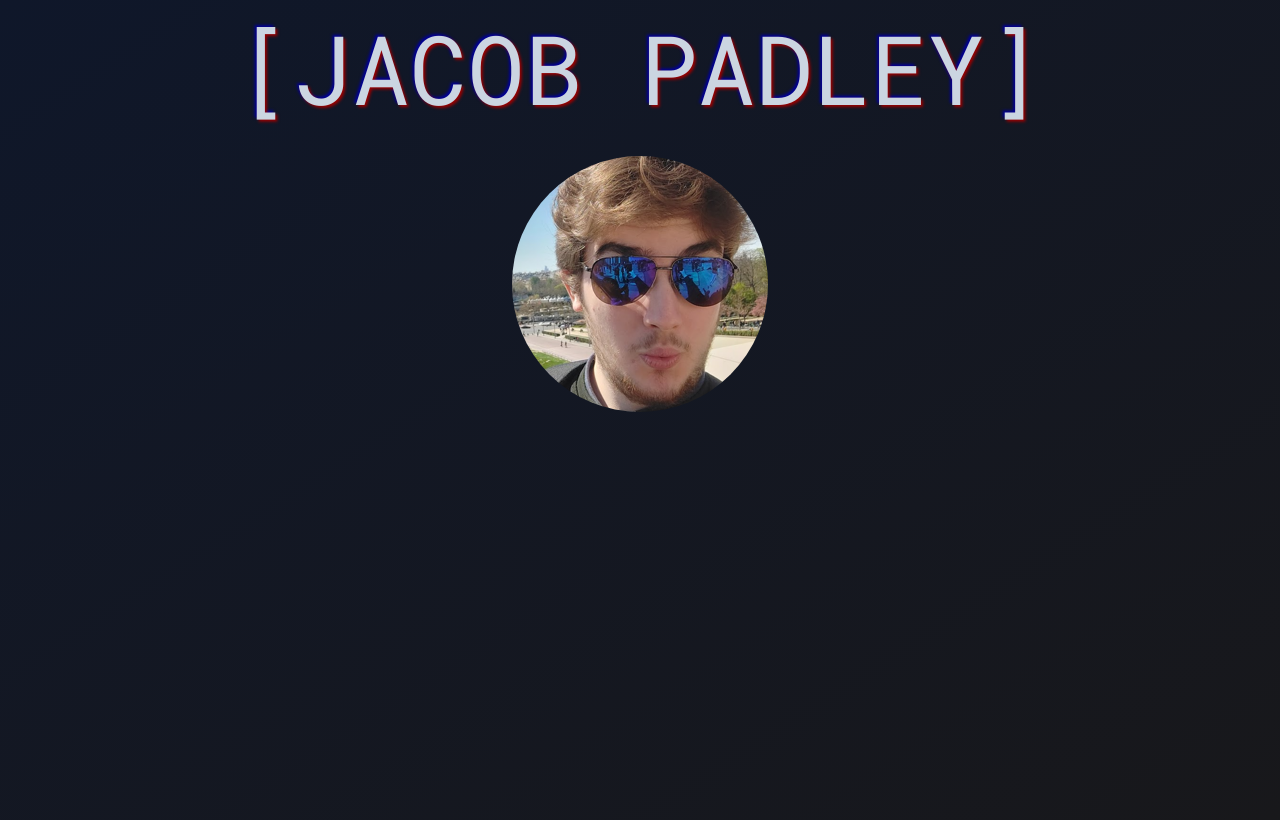
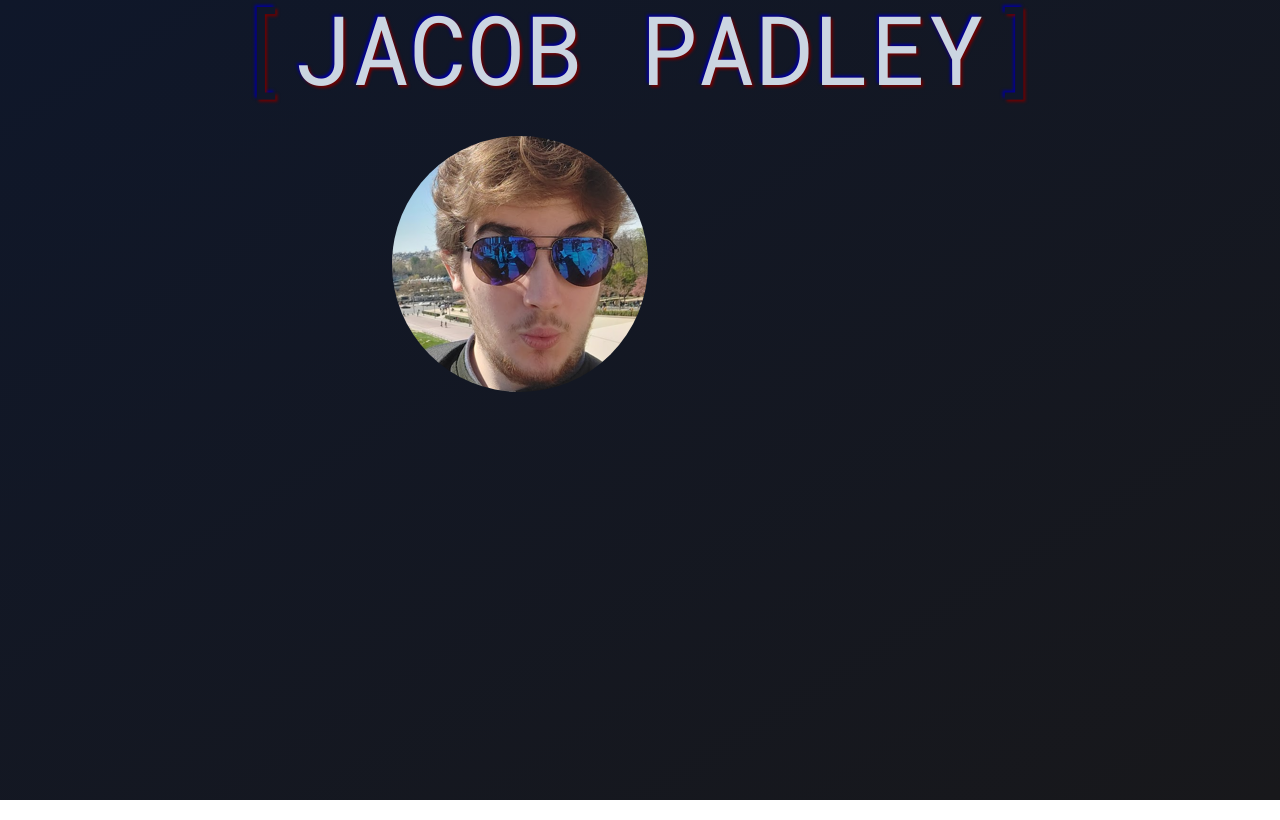
Before and after one commit to JPadley18/jpadley.com, a Next.js app: page / in a window 1280 px wide. Built offline with nearby package versions, Linux system fonts and the light colour scheme.

Commit message:
Make square brackets darker in title

```diff
--- a/components/about-me-card.tsx
+++ b/components/about-me-card.tsx
@@ -2,8 +2,15 @@ import Image from "next/image"
 
 export default function AboutMeCard() {
     return (
-        <div className="flex items-center justify-center mt-10">
-            <Image alt="Photo of myself" src="/me.png" width="256" height="256" className="rounded-full" />
+        <div className="flex items-center justify-center">
+            <div className="flex min-w-max max-w-lg mt-10">
+                <Image alt="Photo of myself" src="/me.png" width="256" height="256" className="rounded-full" />
+                <div className="pl-60">
+                    <p className="text-right max-w-sm">
+
+                    </p>
+                </div>
+            </div>
         </div>
     )
 }
--- a/components/main-title.tsx
+++ b/components/main-title.tsx
@@ -6,6 +6,10 @@ const robotoMono = Roboto_Mono({
 
 export default function MainTitle({ text }: { text: string }) {
     return (
-        <h1 className={`${robotoMono.className} text-5xl sm:text-8xl text-center text-slate-300 [text-shadow:2px_2px_3px_#990000,-2px_-2px_3px_#000099] mt-5`}>{text}</h1>
+        <div className="w-screen text-center">
+            <h1 className={`${robotoMono.className} text-5xl sm:text-8xl text-slate-900 [text-shadow:2px_2px_3px_#700000,-2px_-2px_3px_#000099] mt-5 inline`}>[</h1>
+            <h1 className={`${robotoMono.className} text-5xl sm:text-8xl text-slate-300 [text-shadow:2px_2px_3px_#700000,-2px_-2px_3px_#000099] mt-5 inline`}>{text}</h1>
+            <h1 className={`${robotoMono.className} text-5xl sm:text-8xl text-slate-900 [text-shadow:2px_2px_3px_#700000,-2px_-2px_3px_#000099] mt-5 inline`}>]</h1>
+        </div>
     )
 }
--- a/pages/index.tsx
+++ b/pages/index.tsx
@@ -4,7 +4,7 @@ import AboutMeCard from "@/components/about-me-card";
 export default function Home() {
     return (
         <div>
-            <MainTitle text="[JACOB PADLEY]" />
+            <MainTitle text="JACOB PADLEY" />
             <AboutMeCard />
         </div>
     )
```
Also changed, not shown: 1 other file (tests, documents, lock files or other folders).
